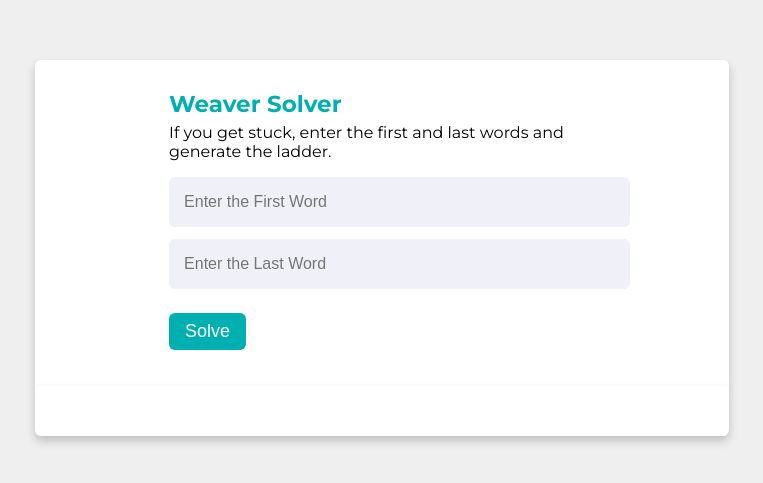
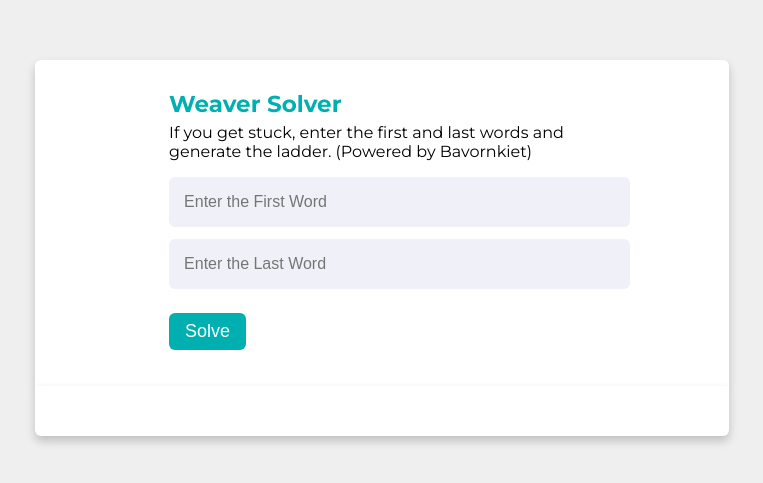
Before and after one commit to bavornkiet/WeaverSolver.github.io, a plain HTML site: page index.html in a window 1280 px wide. Shown: the part 119-602 px from the top of the page, without its empty margins (258-1021 px from the left). Drawn offline with Linux system fonts and the light colour scheme.

Commit message:
Update index.html

```diff
--- a/index.html
+++ b/index.html
@@ -15,7 +15,7 @@
                     <div class="topic-text" id="contact_topic_text">Weaver Solver
                     </div>
                     <p id="contact_message" style="margin-top: 5px;">If you get stuck, enter the first and last words
-                        and generate the ladder.
+                        and generate the ladder. (Powered by Bavornkiet)
                     </p>
 
                     <form method="post">
```
